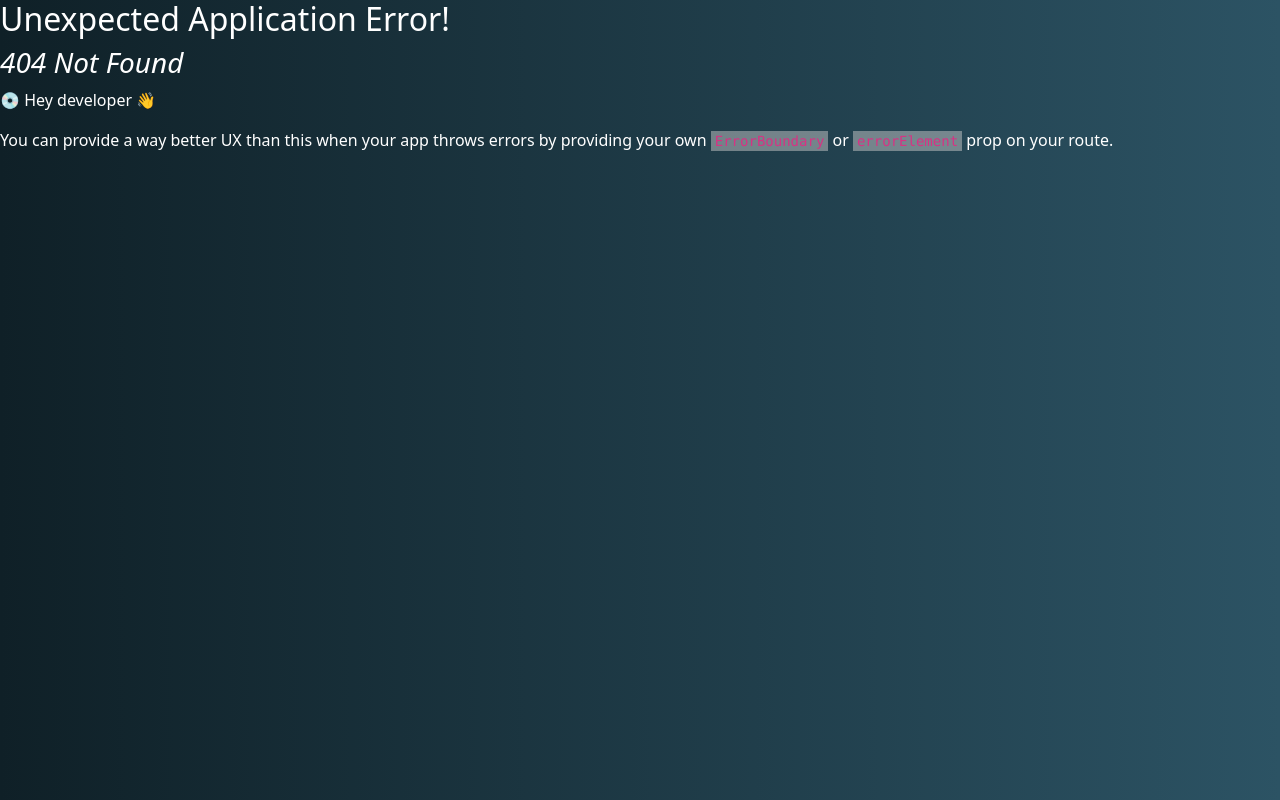
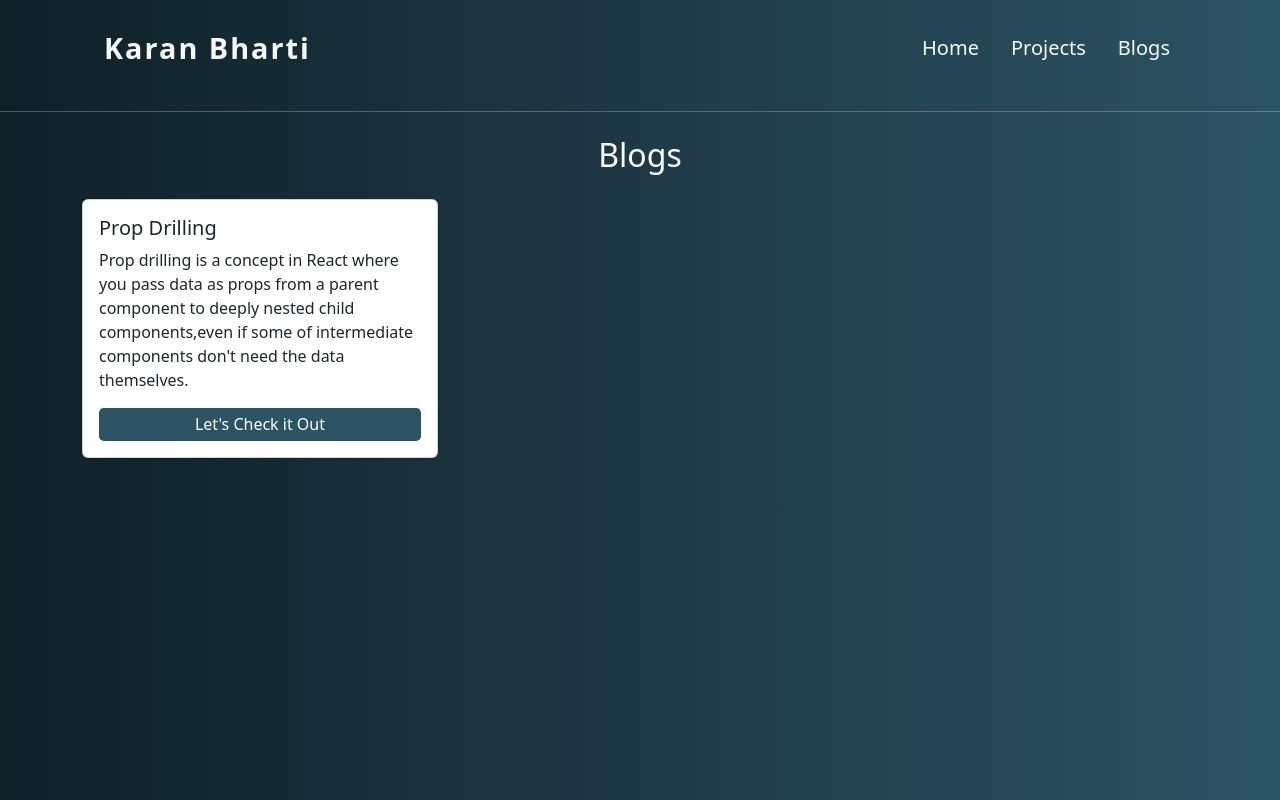
Before and after one commit to Karan-Bharti1/Karan-Bharti, a React (Vite) app: page /blogs in a window 1280 px wide. Before the commit this address had no page. Built offline with nearby package versions, Linux system fonts and the light colour scheme.

Commit message:
feat: added blogs page and displayed blogs in form of cards

```diff
--- a/src/App.css
+++ b/src/App.css
@@ -47,6 +47,19 @@ color:#fff;
 color:var(--primary--);
 background-color: #fff;
 }
+.link-button-secondary{
+  background-color: var(--secondary--);
+  color:#fff;
+  text-decoration: none;
+  text-align: center;
+  padding: 0.3rem;
+  border-radius:0.3rem;
+}
+.link-button-secondary:hover{
+  color:var(--secondary--);
+  background-color: #fff;
+  border:1px solid var(--secondary--)
+}
 .card-project{
   border: 1px solid #fff;
   padding: 1rem;
--- a/src/components/header.jsx
+++ b/src/components/header.jsx
@@ -26,7 +26,9 @@ return(<>
             <li className="nav-item mx-2">
               <Link className="nav-link text-light link-view" to="/projects">Projects</Link>
             </li>
-
+             <li className="nav-item mx-2">
+              <Link className="nav-link text-light link-view" to="/Blogs">Blogs</Link>
+            </li>
           </ul>
 
         </div>
--- /dev/null
+++ b/src/database/Bloglist.js
@@ -0,0 +1,4 @@
+export const BlogList=[{
+    title:"Prop Drilling",
+    description:"Prop drilling is a concept in React where you pass data as props from a parent component to deeply nested child components,even if some of intermediate components don't need the data themselves."
+}]
--- a/src/database/data.js
+++ b/src/database/data.js
@@ -4,7 +4,7 @@ const projectsData=[
     techStack: "MERN (MongoDB, Express.js, React.js, Node.js)",
     description: "Elite Loom is a full-featured e-commerce platform designed for seamless shopping experiences. It includes product listings, user authentication, cart management, and a secure checkout flow.",
     features: [
-      "Developed a responsive and user-friendly UI using React and Tailwind CSS.",
+      "Developed a responsive and user-friendly UI using React and Bootstrap CSS.",
       "Implemented backend APIs for product management, user authentication, and order processing using Node.js and Express.",
       "Integrated MongoDB for scalable data storage of products, users, and orders.",
       "Deployed the application on Vercel for frontend and Render for backend services."
--- a/src/main.jsx
+++ b/src/main.jsx
@@ -4,6 +4,7 @@ import './index.css'
 import{createBrowserRouter, RouterProvider} from "react-router-dom"
 import App from './App.jsx'
 import Projects from './pages/Projects.jsx'
+import Blogs from './pages/Blogs.jsx'
 const router=createBrowserRouter([
   {
       path: '/',
@@ -11,6 +12,9 @@ const router=createBrowserRouter([
   },{
     path:"/projects",
     element:<Projects/>
+  },{
+    path:"/blogs",
+    element:<Blogs/>
   }
 ])
 createRoot(document.getElementById('root')).render(
--- /dev/null
+++ b/src/pages/Blogs.jsx
@@ -0,0 +1,36 @@
+import { Link } from "react-router-dom";
+import Header from "../components/header";
+import { BlogList } from "../database/Bloglist";
+import Footer from "../components/Footer";
+
+const Blogs = () => {
+    return (
+        <>
+            <Header />
+            <hr />
+            <main className="container my-4">
+                <h2 className="text-center mb-4">Blogs</h2>
+                <div className="row">
+                    {
+                        BlogList.map((blog, index) => (
+                            <div className="col-md-4 col-sm-6 mb-4" key={index}>
+                                <div className="card h-100 shadow-sm">
+                                    <div className="card-body d-flex flex-column">
+                                        <h5 className="card-title">{blog.title}</h5>
+                                        <p className="card-text flex-grow-1">{blog.description}</p>
+                                        <Link  className=" link-button-secondary mt-auto">
+                                            Let's Check it Out
+                                        </Link>
+                                    </div>
+                                </div>
+                            </div>
+                        ))
+                    }
+                </div>
+            </main>
+
+        </>
+    );
+};
+
+export default Blogs;
--- a/src/pages/Projects.jsx
+++ b/src/pages/Projects.jsx
@@ -64,7 +64,7 @@ return(<>
                         href={project.links.live}
                         target="_blank"
                         rel="noopener noreferrer"
-                        className="btn btn-primary btn-sm me-2"
+                        className="link-button-secondary btn-sm me-2"
                       >
                         Live Site
                       </a>
```
Also changed, not shown: src/Blogs/PropDrill.jsx (added).
